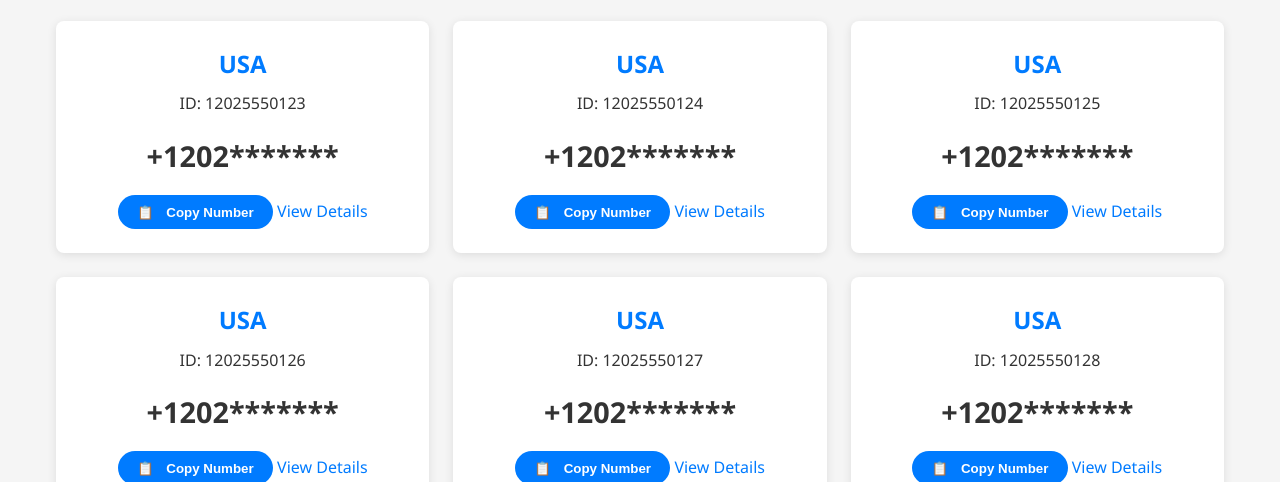
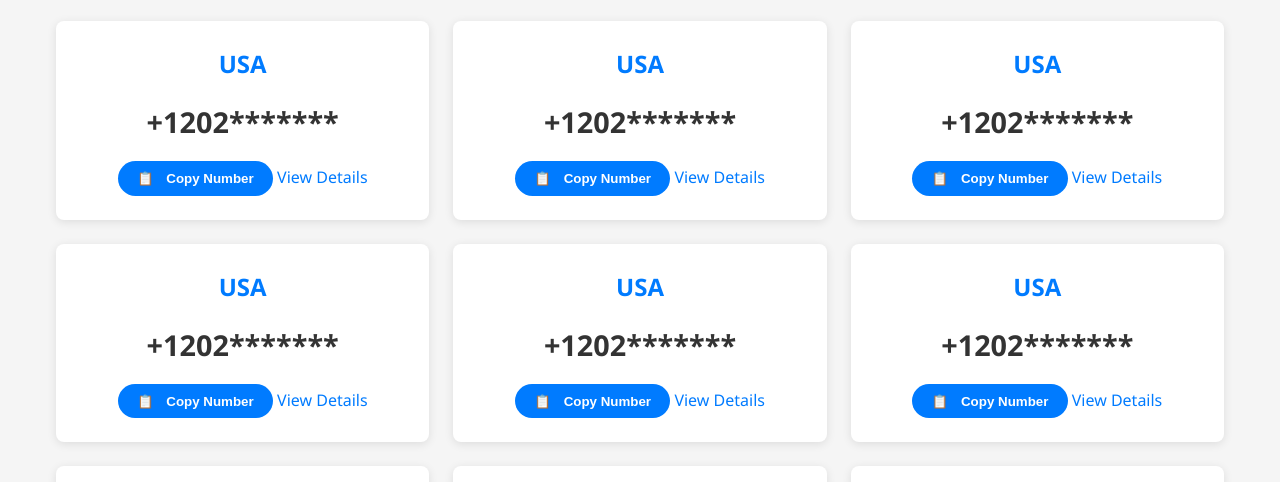
Before and after one commit to qindfvip/sms-verifly-app, a website built with Vite: page src/pages/index.html in a window 1280 px wide. Shown: the part 318-800 px from the top of the page. Built offline with nearby package versions, Linux system fonts and the light colour scheme; files whose address does not match are found by name.

Commit message:
modified files

```diff
--- a/src/css/style.css
+++ b/src/css/style.css
@@ -146,6 +146,15 @@ main {
     align-items: center;
     justify-content: center;
     gap: 0.5rem;
+    &::after {
+        content: "Copy Number";
+    }
+}
+
+.view-details {
+    &::after {
+        content: "View Details";
+    }
 }
 
 .number-card .copy-btn:hover, #copyButton:hover {
--- a/src/js/main.js
+++ b/src/js/main.js
@@ -39,10 +39,10 @@ function loadNumberCards() {
                 cardsHTML += `
                     <div class="number-card">
                         <h3>${number.country}</h3>
-                        <p class="number-id">ID: ${number.id}</p>
+                        <!-- <p class="number-id">ID: ${number.id}</p> -->
                         <p class="number">${maskNumber(number.number)}</p>
-                        <button class="copy-btn copy-icon" data-number="${number.number}">Copy Number</button>
-                        <a href="./country/${number.country_code}/${number.id}.html" class="view-details">View Details</a>
+                        <button class="copy-btn copy-icon" data-number="${number.number}"></button>
+                        <a href="./country/${number.country_code}/${number.id}.html" class="view-details"></a>
                     </div>
                 `;
             });
```
Also changed, not shown: scripts/build.js (+6 -6 lines).
